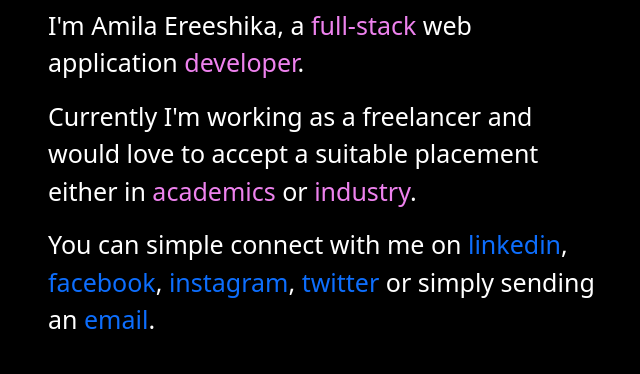
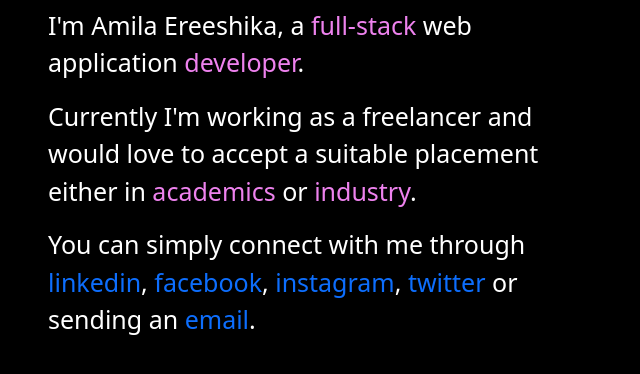
Before and after one commit to ereeshika/ereeshika.github.io, a plain HTML site: page index.html in a window 1280 px wide. Shown: the part 252-626 px from the top of the page, without its empty margins (313-953 px from the left). Drawn offline with nearby package versions, Linux system fonts and the light colour scheme.

Commit message:
Update index.html

```diff
--- a/index.html
+++ b/index.html
@@ -30,7 +30,7 @@
           <span id="important-text-1">industry</span>.
         </p>
         <p id="intro">
-          You can simple connect with me on
+          You can simply connect with me through
           <a href="https://www.linkedin.com/in/amila-ereeshika/" target="_blank"
             >linkedin</a
           >,
@@ -43,7 +43,7 @@
           <a href="https://twitter.com/amilaereeshika" target="_blank"
             >twitter</a
           >
-          or simply sending an
+          or sending an
           <a href="mailto:ireeshika@gmail.com" target="_blank">email</a>.
         </p>
       </div>
```
